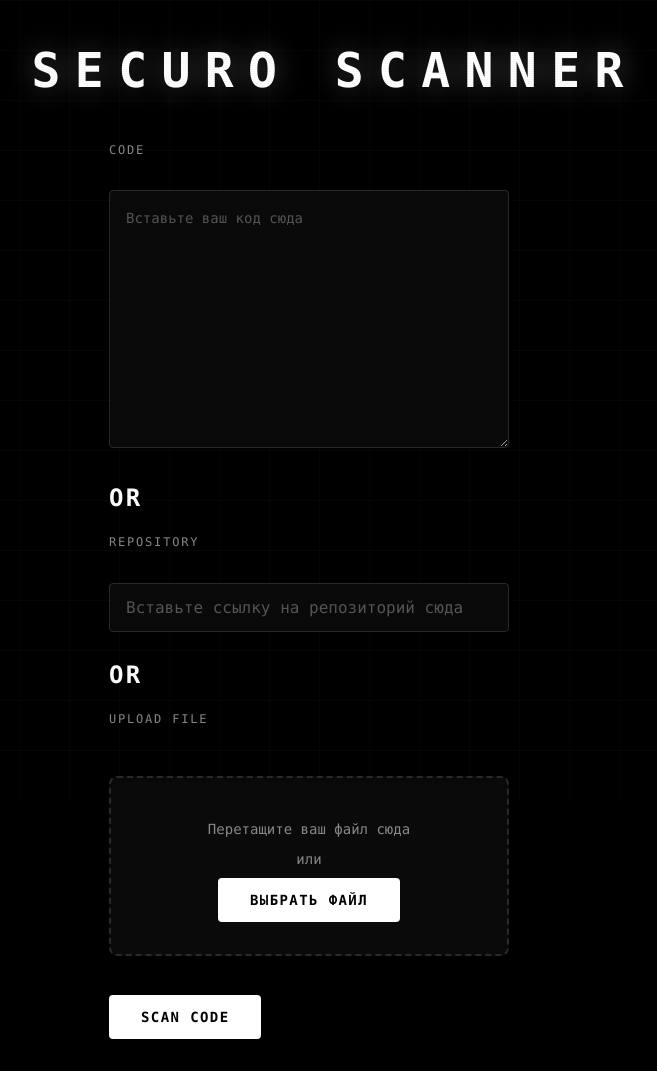
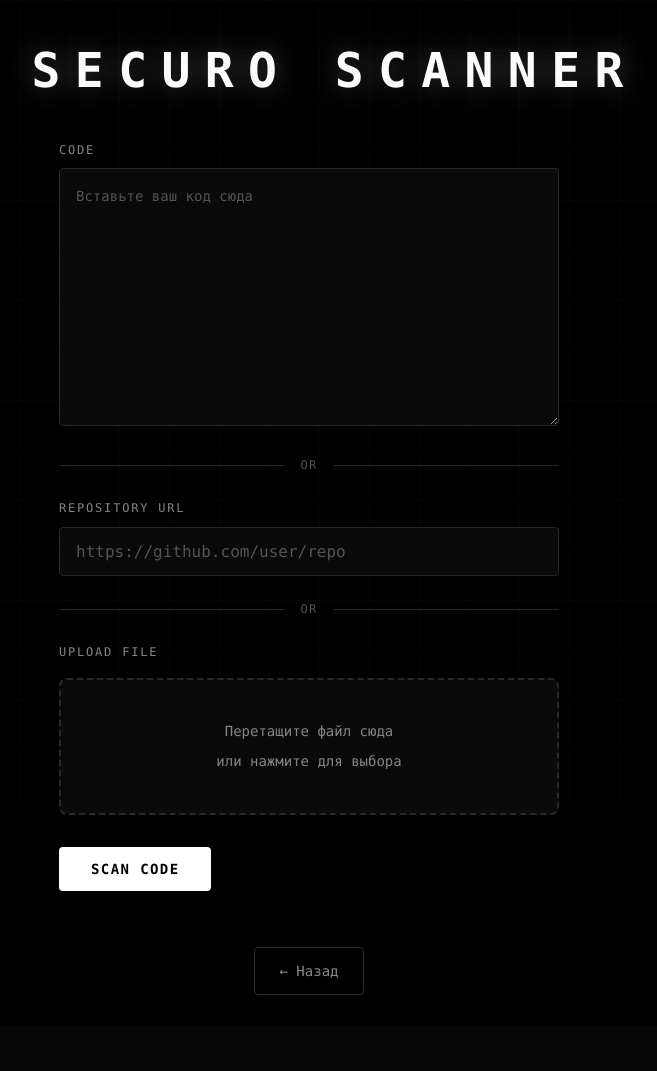
Before and after one commit to binary203/Securo, a Flask app: page /profile/scan in a window 1280 px wide. Shown: the whole page, without its empty margins (331-988 px from the left). After the commit the page ends 995 px from the top, so only its background shows below. Run offline with Flask 3, Linux system fonts and the light colour scheme; the visitor is signed in with stand-in values (Sample User, id 1); some libraries are stand-ins or nearby versions.

Commit message:
Refactor scan.html for better form structure
Updated the scan form layout and improved error handling for inputs.

```diff
--- a/app/templates/scan.html
+++ b/app/templates/scan.html
@@ -4,70 +4,79 @@
 {% endblock %}
 
 {% block body %}
-<div class="container">
-    <h1>Securo Scanner</h1>
+<div class="container" style="padding: 2rem;">
+    <h1>SECURO SCANNER</h1>
+
     {% for message in get_flashed_messages() %}
-    <p style="color:rgb(245, 63, 63);text-align:center"> {{ message }}</p>
+    <div class="flash-message error">{{ message }}</div>
     {% endfor %}
-    <form method="post" action="{{ url_for('scan') }}" enctype="multipart/form-data" id= "scanForm">
+
+    <form method="post" action="{{ url_for('scan') }}" enctype="multipart/form-data" id="scanForm" style="max-width: 500px;">
         {{ form.hidden_tag() }}
-        <label for="code">Code</label>
-        <br>
+
+        <div class="form-group">
+            {{ form.code.label }}
             {{ form.code(id='code', rows=10, cols=50, placeholder='Вставьте ваш код сюда') }}
             {% if form.code.errors %}
             <ul class="errors">
                 {% for error in form.code.errors %}
-            <li style="color:rgb(175, 5, 5)">{{ error }}</li>
+                <li>{{ error }}</li>
                 {% endfor %}
             </ul>
             {% endif %}
-        <p>
-        <h2>OR</h2>
-        </p>
-        <label for="repo_url">Repository</label>
-        <br>
-        {{ form.repo_url(id='repo', placeholder='Вставьте ссылку на репозиторий сюда') }}<br>
+        </div>
+
+        <div class="divider">
+            <span>OR</span>
+        </div>
+
+        <div class="form-group">
+            {{ form.repo_url.label }}
+            {{ form.repo_url(id='repo', placeholder='https://github.com/user/repo', size=31) }}
             {% if form.repo_url.errors %}
-        <ul calss="errors">
-            {% for error in form.repo.errors %}
-            <li style="color:rgb(175, 5, 5)">{{ error }}</li>
+            <ul class="errors">
+                {% for error in form.repo_url.errors %}
+                <li>{{ error }}</li>
                 {% endfor %}
             </ul>
             {% endif %}
-        <p>
-        <h2>OR</h2>
-        </p>
-        <label for="file">Upload File</label>
-        <br>
+        </div>
+
+        <div class="divider">
+            <span>OR</span>
+        </div>
+
+        <div class="form-group">
+            {{ form.file.label }}
             <div class="file-upload-container">
-            <div class="file-drop-zone" , id="fileDropZone">
-                {{ form.file(id="fileInput",
-                accept=".py,.js,.ts,.java,.c,.cpp,.go,.rb,.php,.cs,.scala,.kt,.rs,.swift,.lua,.ml,.tf,.yaml,.json,.html,.sh,.cls,.clj,.dart,.ex,.jsx,.jl,.jsonnet,.lisp,.r,.scm,.sol,.tsx,.xml,Dockerfile")
-                }}
-                <div class="drop-zone-content">
-                    <p class="drop-zone-text">Перетащите ваш файл сюда</p>
-                    <p class="drop-zone-text">или</p>
-                    <button type="button" class="file-select-btn" id="fileSelectBtn">Выбрать файл</button>
+                <div class="file-drop-zone" id="fileDropZone">
+                    <div class="drop-zone-content" id="dropZoneContent">
+                        <p>Перетащите файл сюда</p>
+                        <p>или нажмите для выбора</p>
+                        {{ form.file(id="fileInput", accept=".py,.js,.ts,.java,.c,.cpp,.go,.rb,.php,.cs,.scala,.kt,.rs,.swift,.lua,.ml,.tf,.yaml,.json,.html,.sh,.cls,.clj,.dart,.ex,.jsx,.jl,.jsonnet,.lisp,.r,.scm,.sol,.tsx,.xml,Dockerfile", multiple="multiple") }}
                     </div>
                     <div class="file-info" id="fileInfo" style="display: none;">
                         <span id="fileName"></span>
-                    <button type="button" class="file-remove-btn" id="fileRemoveBtn">&#9249;</button>
+                        <button type="button" class="file-remove-btn" id="fileRemoveBtn">✕</button>
                     </div>
                 </div>
             </div>
             {% if form.file.errors %}
-        <ui class = "errors">
+            <ul class="errors">
                 {% for error in form.file.errors %}
-            <li style = "color: rgb(175, 5, 5)"> {{ error }} </li>
+                <li>{{ error }}</li>
                 {% endfor %}
-        </ui>
+            </ul>
             {% endif %}
-        <br>
-        <div>
-        {{ form.submit }}
+        </div>
+
+        <div class="form-group" style="margin-top: 2rem;">
+            {{ form.submit(method='post') }}
         </div>
     </form>
+
+    <a href="{{ url_for('profile') }}" class="back-button">← Назад</a>
 </div>
-</div>
-<script src="{{ url_for('static', filename= 'scan.js') }}"></script>
+
+<script src="{{ url_for('static', filename='scan.js') }}"></script>
 {% endblock %}
```
Lines whose indentation alone changed are shown as unchanged.
